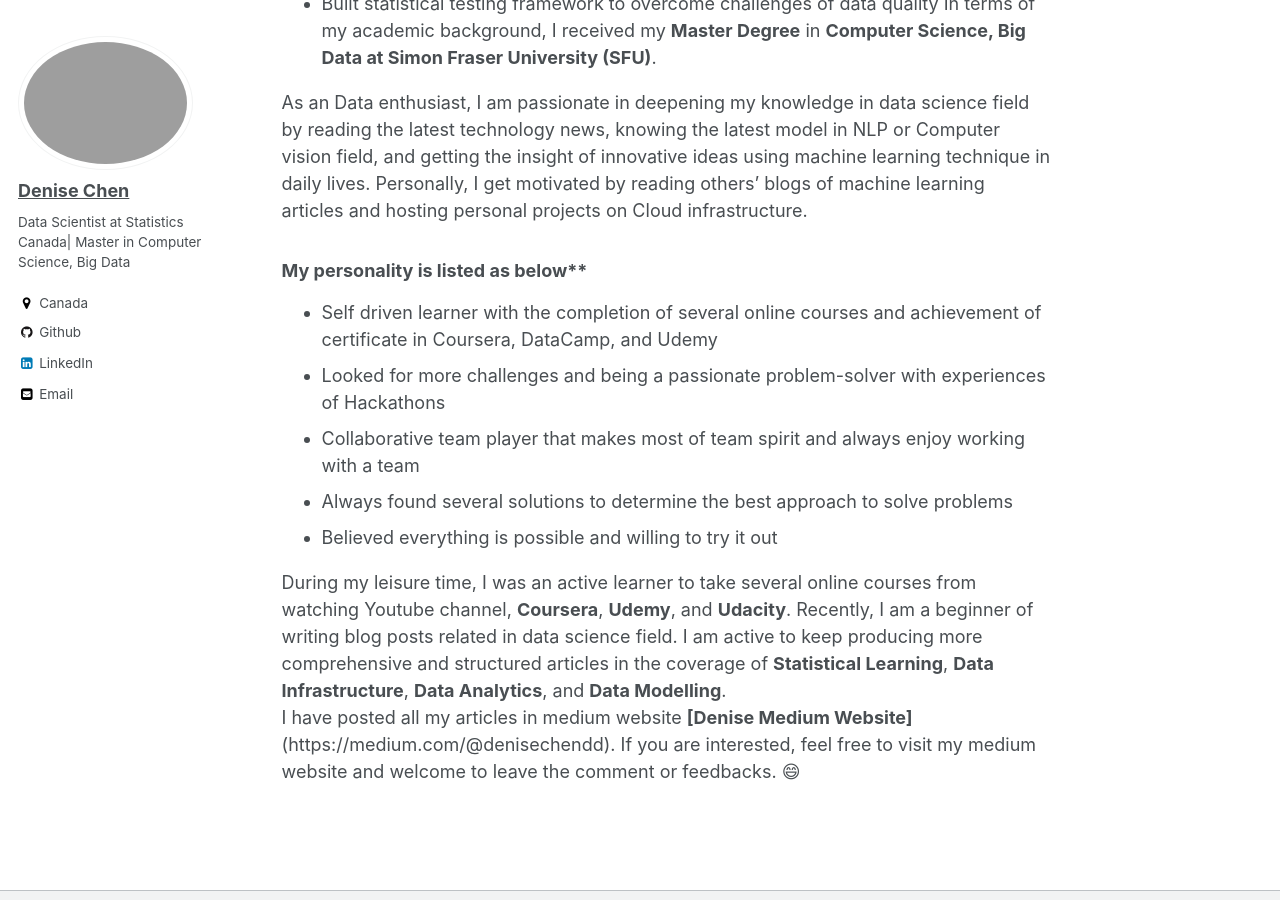
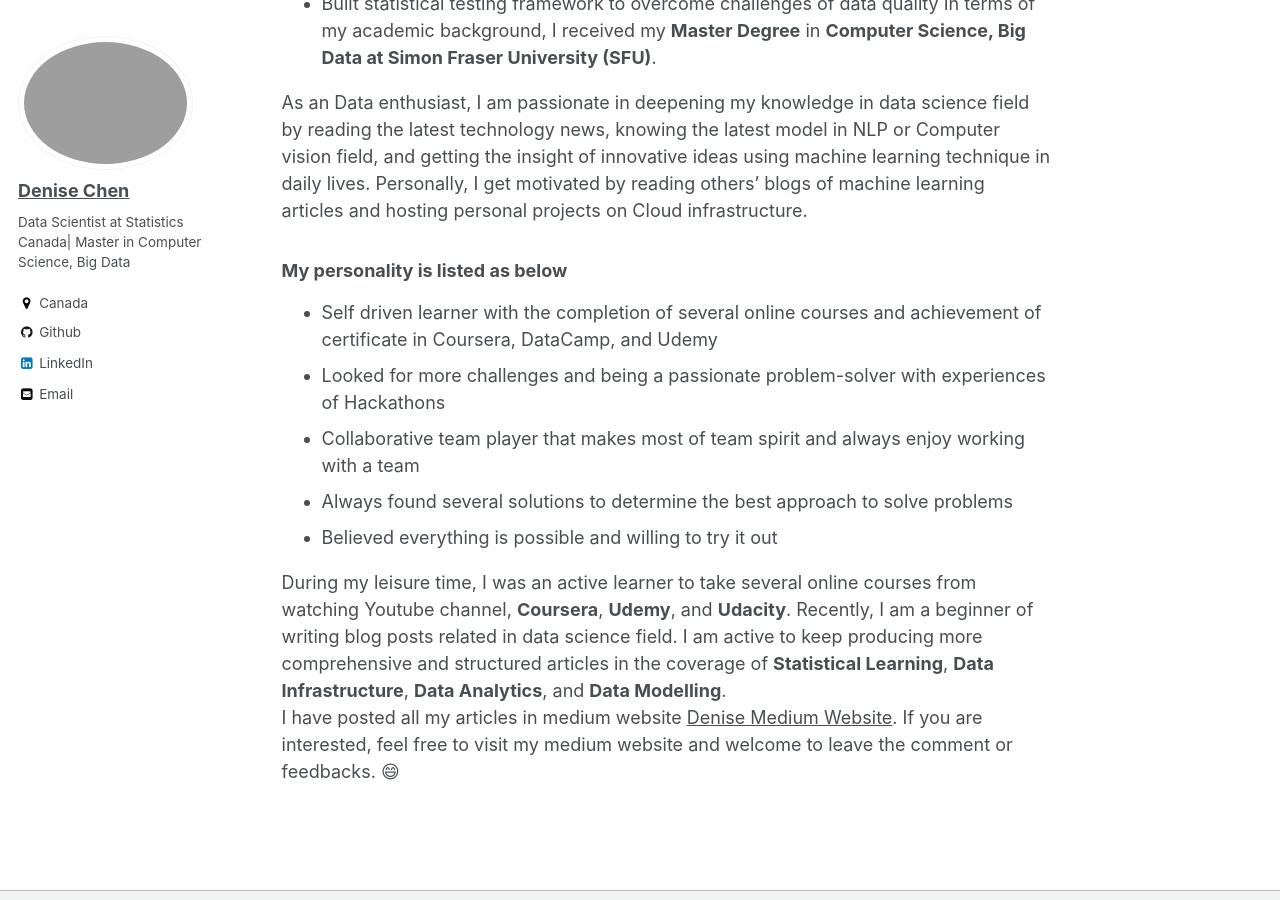
Before and after one commit to denisechendd/denisechenddaa.github.io, a Jekyll site: the page built from _pages/about.md, in a window 1280 px wide and 900 px high, scrolled down 534 px. Built offline with Jekyll 4.4.1, drawn with Linux system fonts in a browser that asks for light colours.

Commit message:
updated version

```diff
--- a/_pages/about.md
+++ b/_pages/about.md
@@ -23,7 +23,7 @@ In terms of my academic background, I received my **Master Degree** in **Compute
 As an Data enthusiast, I am passionate in deepening my knowledge in data science field by reading the latest technology news, knowing the latest model
 in NLP or Computer vision field, and getting the insight of innovative ideas using machine learning technique in daily lives. Personally, I get
 motivated by reading others' blogs of machine learning articles and hosting personal projects on Cloud infrastructure.
-### My personality is listed as below**
+### My personality is listed as below
 * Self driven learner with the completion of several online courses and achievement of certificate in Coursera, DataCamp, and Udemy
 * Looked for more challenges and being a passionate problem-solver with experiences of Hackathons
 * Collaborative team player that makes most of team spirit and always enjoy working with a team
@@ -34,4 +34,4 @@ motivated by reading others' blogs of machine learning articles and hosting pers
 During my leisure time, I was an active learner to take several online courses from watching Youtube channel, **Coursera**, **Udemy**, and **Udacity**.
 Recently, I am a beginner of writing blog posts related in data science field. I am active to keep producing more comprehensive and structured articles
 in the coverage of **Statistical Learning**, **Data Infrastructure**, **Data Analytics**, and **Data Modelling**. <br>
-I have posted all my articles in medium website **[Denise Medium Website]**(https://medium.com/@denisechendd). If you are interested, feel free to visit my medium website and welcome to leave the comment or feedbacks. 😄
+I have posted all my articles in medium website [Denise Medium Website](https://medium.com/@denisechendd). If you are interested, feel free to visit my medium website and welcome to leave the comment or feedbacks. 😄
```
